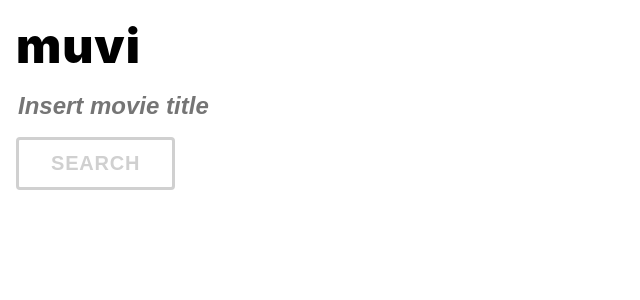
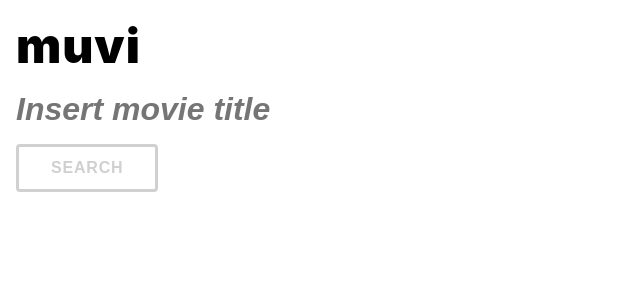
Before and after one commit to jeremenichelli/muvi, a Next.js app: page / in a window 1280 px wide. Shown: the top 300 px of the page, without its empty margins (0-640 px from the left). Built offline with nearby package versions, Linux system fonts and the light colour scheme.

Commit message:
feat: CSS only button disabling

```diff
--- a/components/search-button/search-button.js
+++ b/components/search-button/search-button.js
@@ -1,5 +1,7 @@
 import styled from 'styled-components'
 import { lightGrey, red, white, black } from '../../helpers/tokens'
+
+import SearchInput from '../search-input/search-input'
 
 const SearchButton = styled.button`
   background-color: ${white};
@@ -9,14 +11,15 @@ const SearchButton = styled.button`
   border-radius: 4px;
   color: ${red};
   cursor: pointer;
-  font-size: 1.25rem;
+  font-size: 1rem;
   font-weight: 700;
   letter-spacing: 0.05rem;
   margin: 1rem 0 0;
   padding: 0.75rem 2rem;
   text-transform: uppercase;
 
-  &[disabled] {
+  &[disabled],
+  ${SearchInput}:invalid + & {
     background-color: ${white};
     border-color: ${lightGrey};
     color: ${lightGrey};
--- a/components/search-input/search-input.js
+++ b/components/search-input/search-input.js
@@ -4,12 +4,14 @@ import { grey, lightGrey } from '../../helpers/tokens'
 const SearchInput = styled.input`
   border-radius: 0;
   border-width: 0;
+  box-shadow: none;
   color: ${grey};
   display: block;
-  font-size: 1.5rem;
+  font-size: 2em;
   font-style: italic;
   font-weight: 700;
   outline: 0;
+  padding: 0;
   width: 100%;
 
   &:placeholder {
--- a/pages/index.js
+++ b/pages/index.js
@@ -39,10 +39,9 @@ const Index = (props) => {
             value={searchQuery}
             placeholder="Insert movie title"
             onChange={(evt) => setSearchQuery(evt.target.value)}
+            required
           />
-          <SearchButton disabled={!searchQuery} type="submit">
-            Search
-          </SearchButton>
+          <SearchButton type="submit">Search</SearchButton>
         </form>
       </GridAside>
       <GridMain>
```
